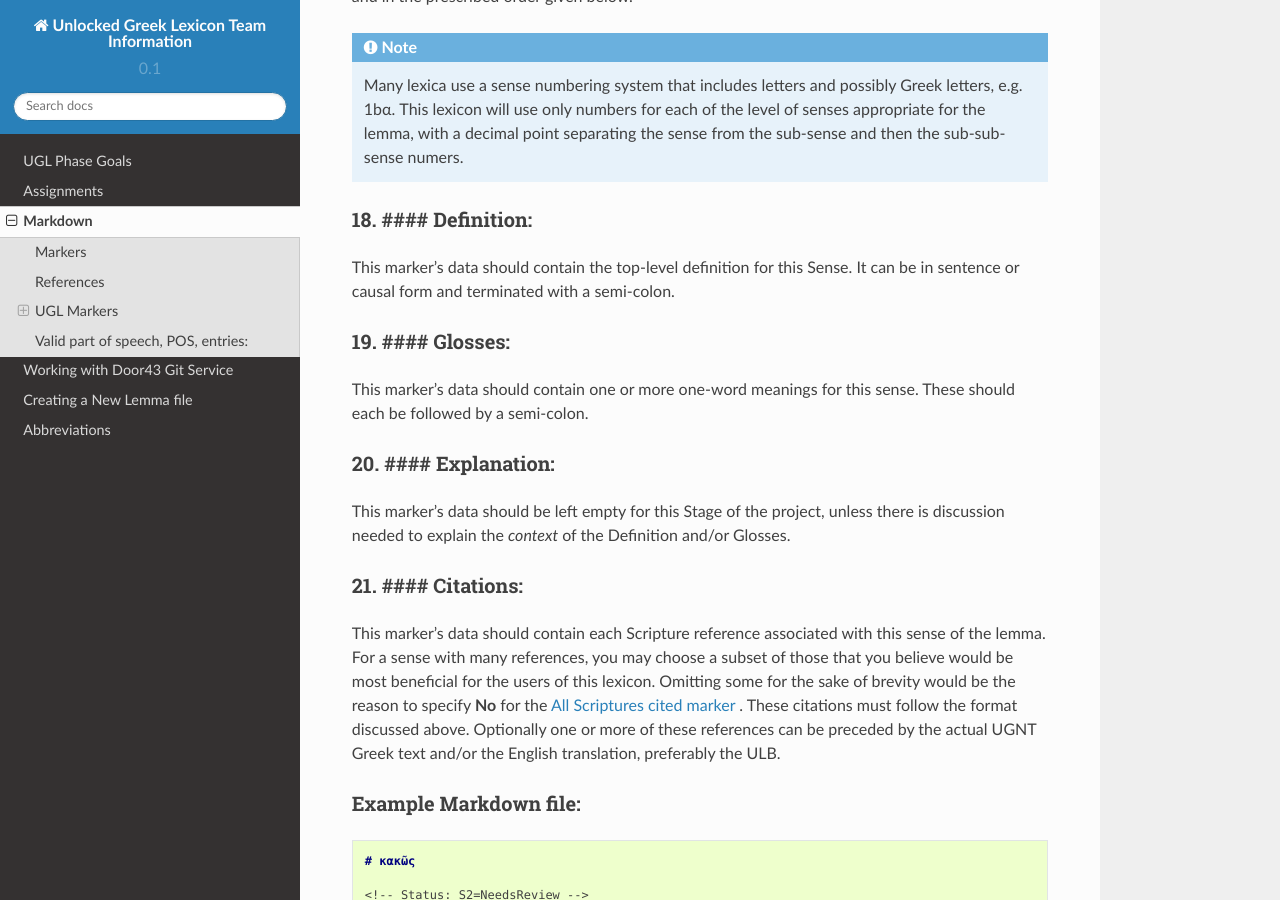
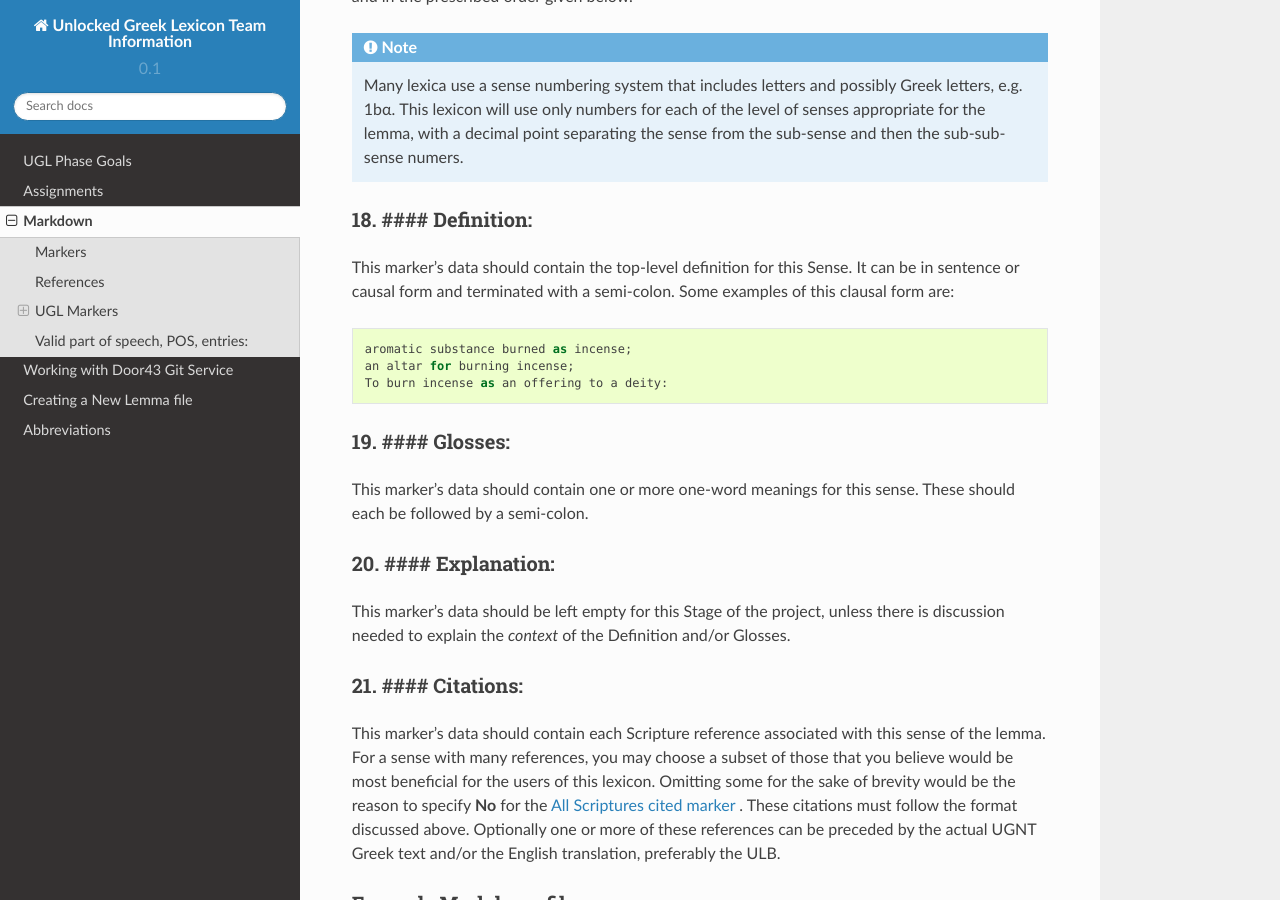
Before and after one commit to unfoldingWord-dev/Unlocked-Greek-Lexicon-Info, a Sphinx documentation site: the page built from docs/markdown.rst, in a window 1280 px wide and 900 px high, scrolled down 5612 px. Built offline with Sphinx 7.4.7 and the Read the Docs theme 2.0.0, drawn with Linux system fonts in a browser that asks for light colours.

Commit message:
Finish up review edits

```diff
--- a/docs/markdown.rst
+++ b/docs/markdown.rst
@@ -145,7 +145,11 @@ This marker identifies a specific sense of meaning for this lemma. The sense num
 
 18. #### Definition:
 ^^^^^^^^^^^^^^^^^^^^
-This marker's data should contain the top-level definition for this Sense. It can be in sentence or causal form and terminated with a semi-colon.
+This marker's data should contain the top-level definition for this Sense. It can be in sentence or causal form and terminated with a semi-colon.  Some examples of this clausal form are:
+::
+  aromatic substance burned as incense;
+  an altar for burning incense;
+  To burn incense as an offering to a deity:
 
 19. #### Glosses:
 ^^^^^^^^^^^^^^^^^
```
